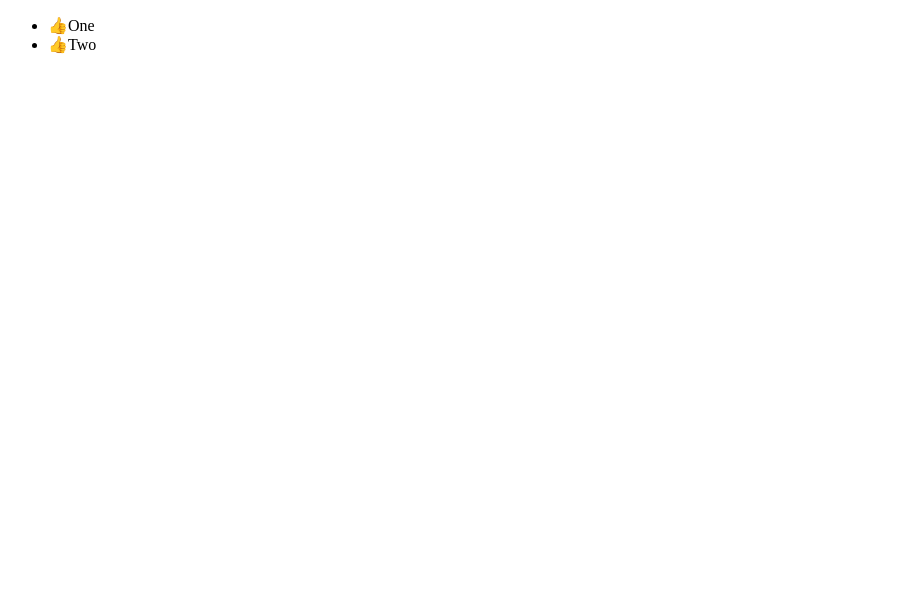
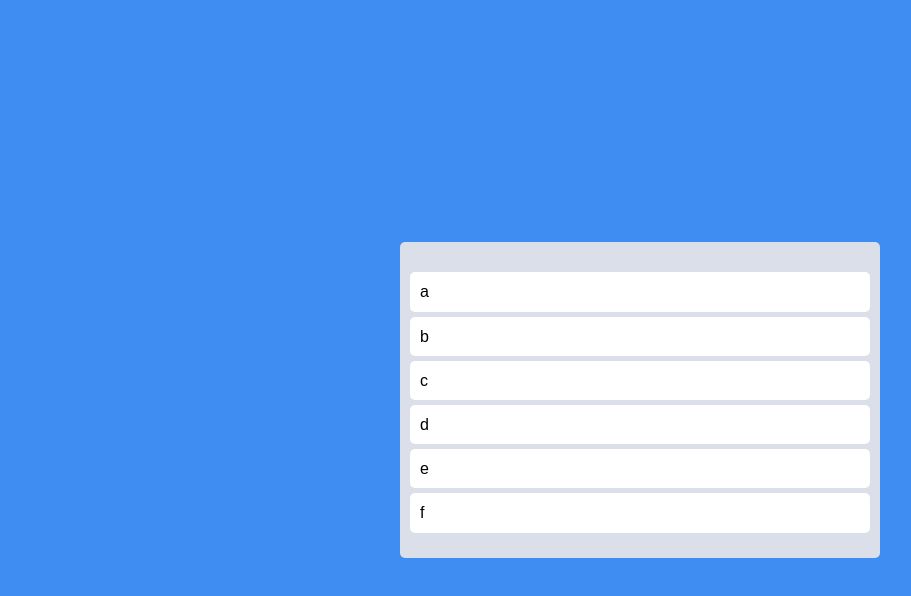
Before and after one commit to HiImConan/Toyproject-Trello-clone, a React (Create React App) app: page / in a window 1280 px wide. Shown: the top 596 px of the page, without its empty margins (0-911 px from the left). Built offline with nearby package versions, Linux system fonts and the light colour scheme.

Commit message:
Reordering dnd list using Recoil atom state & splice()

```diff
--- a/src/App.tsx
+++ b/src/App.tsx
@@ -1,35 +1,91 @@
 import React from "react";
-import { DragDropContext, Draggable, Droppable } from "react-beautiful-dnd";
+import {
+  DragDropContext,
+  Draggable,
+  Droppable,
+  DropResult,
+} from "react-beautiful-dnd";
+import styled from "styled-components";
+import { useRecoilState } from "recoil";
+import { toDoState } from "./atom";
+
+const Wrapper = styled.div`
+  display: flex;
+  max-width: 480px;
+  width: 100%;
+  margin: 0 auto;
+  justify-content: center;
+  align-items: center;
+  height: 100vh;
+`;
+
+const Boards = styled.div`
+  display: grid;
+  width: 100%;
+  grid-template-columns: repeat(1, 1fr);
+`;
+
+const Board = styled.div`
+  padding: 20px 10px;
+  padding-top: 30px;
+  border-radius: 5px;
+  min-height: 200px;
+  background-color: ${(props) => props.theme.boardColor};
+`;
+
+const Card = styled.div`
+  border-radius: 5px;
+  padding: 10px;
+  margin-bottom: 5px;
+  background-color: ${(props) => props.theme.cardColor};
+`;
 
 const App = () => {
-  const onDragEnd = () => {};
+  const [toDos, setToDos] = useRecoilState(toDoState);
+  const onDragEnd = ({ draggableId, destination, source }: DropResult) => {
+    if (!destination) return;
+
+    setToDos((oldToDos) => {
+      const toDosCopy = [...oldToDos];
+      // 1) Delete item on source.index
+      console.log(`Delete item on ${source.index}`);
+      console.log(toDosCopy);
+      toDosCopy.splice(source.index, 1);
+      console.log(`Delete item`);
+      console.log(toDosCopy);
+      // 2) Put back the item on the destination.index
+      console.log(`Put back ${draggableId} on ${destination.index}`);
+      toDosCopy.splice(destination?.index, 0, draggableId);
+      console.log(toDosCopy);
+      return toDosCopy;
+    });
+  };
   return (
     <DragDropContext onDragEnd={onDragEnd}>
-      <div>
+      <Wrapper>
+        <Boards>
           <Droppable droppableId="one">
             {(magic) => (
-            <ul ref={magic.innerRef} {...magic.droppableProps}>
-              <Draggable draggableId="first" index={0}>
+              <Board ref={magic.innerRef} {...magic.droppableProps}>
+                {toDos.map((toDo, index) => (
+                  <Draggable key={toDo} draggableId={toDo} index={index}>
                     {(magic) => (
-                  <li ref={magic.innerRef} {...magic.draggableProps}>
-                    {" "}
-                    <span {...magic.dragHandleProps}>👍</span>
-                    One
-                  </li>
+                      <Card
+                        ref={magic.innerRef}
+                        {...magic.dragHandleProps}
+                        {...magic.draggableProps}
+                      >
+                        {toDo}
+                      </Card>
                     )}
                   </Draggable>
-              <Draggable draggableId="second" index={1}>
-                {(magic) => (
-                  <li ref={magic.innerRef} {...magic.draggableProps}>
-                    <span {...magic.dragHandleProps}>👍</span>
-                    Two
-                  </li>
-                )}
-              </Draggable>
-            </ul>
+                ))}
+                {magic.placeholder}
+              </Board>
             )}
           </Droppable>
-      </div>
+        </Boards>
+      </Wrapper>
     </DragDropContext>
   );
 };
--- a/src/atom.ts
+++ b/src/atom.ts
@@ -1 +1,6 @@
 import { atom, selector } from "recoil";
+
+export const toDoState = atom({
+  key: "toDo",
+  default: ["a", "b", "c", "d", "e", "f"],
+});
--- a/src/index.tsx
+++ b/src/index.tsx
@@ -1,12 +1,84 @@
 import React from "react";
 import ReactDOM from "react-dom";
+import { RecoilRoot } from "recoil";
+import { ThemeProvider } from "styled-components";
 import App from "./App";
-import { RecoilRoot } from "recoil";
+import { darkTheme } from "./theme";
+
+import { createGlobalStyle } from "styled-components";
+
+const GlobalStyle = createGlobalStyle`
+@import url('https://fonts.googleapis.com/css2?family=Source+Sans+Pro:wght@300;400&display=swap');
+html, body, div, span, applet, object, iframe,
+h1, h2, h3, h4, h5, h6, p, blockquote, pre,
+a, abbr, acronym, address, big, cite, code,
+del, dfn, em, img, ins, kbd, q, s, samp,
+small, strike, strong, sub, sup, tt, var,
+b, u, i, center,
+dl, dt, dd, menu, ol, ul, li,
+fieldset, form, label, legend,
+table, caption, tbody, tfoot, thead, tr, th, td,
+article, aside, canvas, details, embed,
+figure, figcaption, footer, header, hgroup,
+main, menu, nav, output, ruby, section, summary,
+time, mark, audio, video {
+  margin: 0;
+  padding: 0;
+  border: 0;
+  font-size: 100%;
+  font: inherit;
+  vertical-align: baseline;
+}
+/* HTML5 display-role reset for older browsers */
+article, aside, details, figcaption, figure,
+footer, header, hgroup, main, menu, nav, section {
+  display: block;
+}
+/* HTML5 hidden-attribute fix for newer browsers */
+*[hidden] {
+    display: none;
+}
+body {
+  line-height: 1;
+}
+menu, ol, ul {
+  list-style: none;
+}
+blockquote, q {
+  quotes: none;
+}
+blockquote:before, blockquote:after,
+q:before, q:after {
+  content: '';
+  content: none;
+}
+table {
+  border-collapse: collapse;
+  border-spacing: 0;
+}
+* {
+  box-sizing: border-box;
+}
+body {
+  font-weight: 300;
+  font-family: 'Source Sans Pro', sans-serif;
+  background-color:${(props) => props.theme.bgColor};
+  color:black;
+  line-height: 1.2;
+}
+a {
+  text-decoration:none;
+  color:inherit;
+}
+`;
 
 ReactDOM.render(
   <React.StrictMode>
     <RecoilRoot>
-      <App />
+      <ThemeProvider theme={darkTheme}>
+        <GlobalStyle />
+        <App />
+      </ThemeProvider>
     </RecoilRoot>
   </React.StrictMode>,
   document.getElementById("root")
--- a/src/styled.d.ts
+++ b/src/styled.d.ts
@@ -2,8 +2,8 @@
 
 declare module "styled-components" {
   export interface DefaultTheme {
-    textColor: string;
     bgColor: string;
-    accentColor: string;
+    boardColor: string;
+    cardColor: string;
   }
 }
--- a/src/theme.ts
+++ b/src/theme.ts
@@ -1,7 +1,7 @@
 import { DefaultTheme } from "styled-components";
 
 export const darkTheme: DefaultTheme = {
-  bgColor: "#2f3640",
-  textColor: "white",
-  accentColor: "#4cd137",
+  bgColor: "#3f8cf2",
+  boardColor: "#DADFE9",
+  cardColor: "white",
 };
```
Lines whose indentation alone changed are shown as unchanged.
